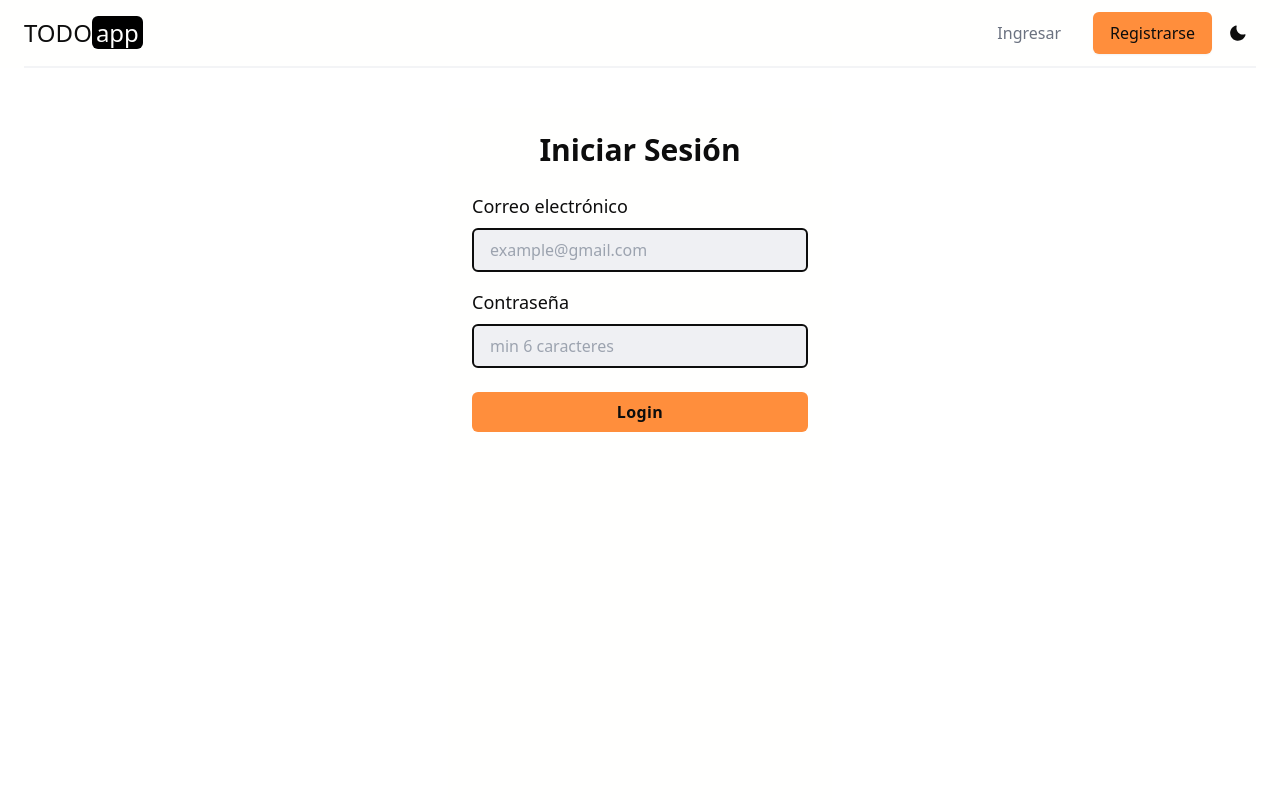
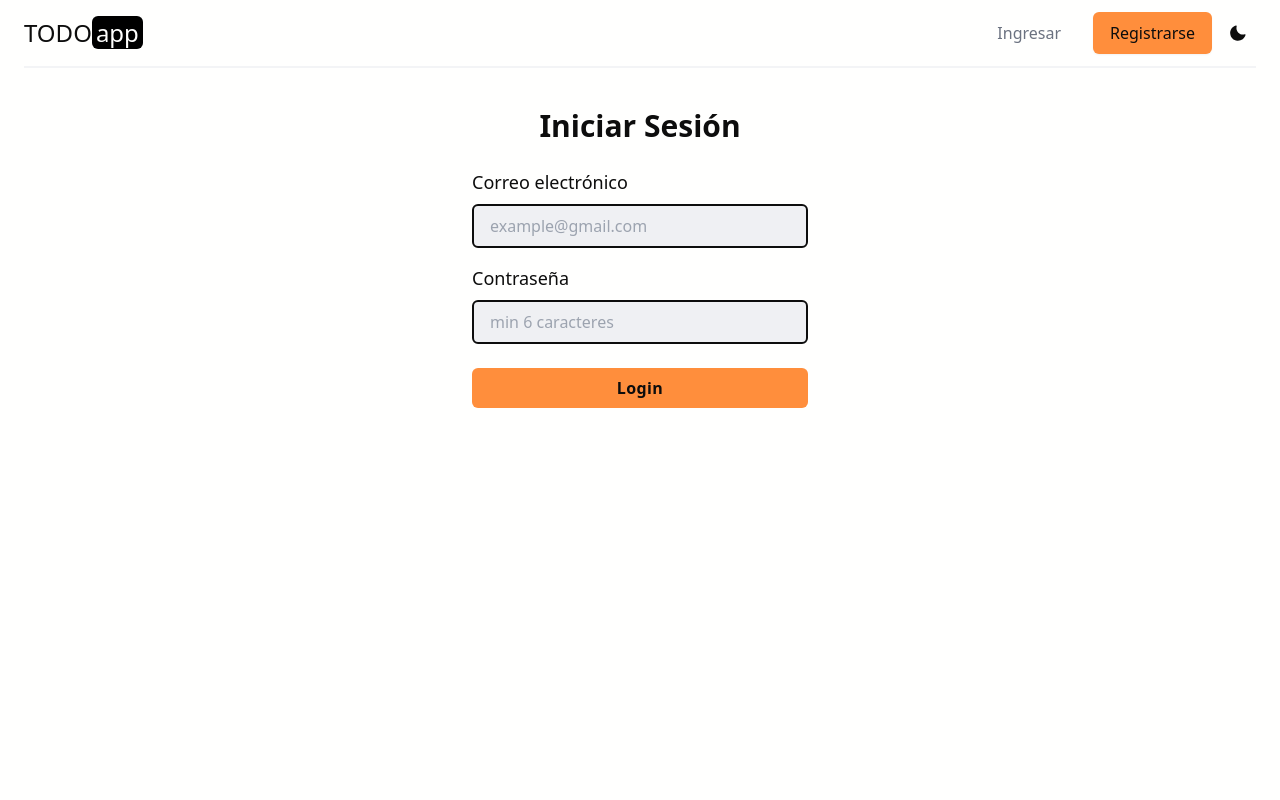
Before and after one commit to DiegoRodriguez-sc/todo_app-frontend, a React (Create React App) app: page /login in a window 1280 px wide. Shown: the top 800 px of the page. Built offline with nearby package versions, Linux system fonts and the light colour scheme; no server answers.

Commit message:
login dark theme config

```diff
--- a/src/components/animatedPage/AnimatePage.js
+++ b/src/components/animatedPage/AnimatePage.js
@@ -15,6 +15,7 @@ const AnimatePage = ({ children }) => {
       animate="animate"
       exit="exit"
       transition={{ duration: .5 }}
+      className="bg-[#fffffe] dark:bg-[#22242C] text-[#0d0d0d] dark:text-[#F0F1F7]"
     >
       {children}
     </motion.div>
--- a/src/components/auth/Login.js
+++ b/src/components/auth/Login.js
@@ -19,7 +19,7 @@ const Login = () => {
   const { loading } = useSelector((state) => state.auth);
   const dispatch = useDispatch();
   return (
-    <div className="w-full min-h-screen mt-10 max-w-sm p-6 m-auto text-[#0d0d0d] bg-[#fffffe] rounded-md">
+    <div className="w-full min-h-screen  pt-10 max-w-sm p-6 m-auto  rounded-md">
       <h1 className="text-3xl font-semibold text-center">Iniciar Sesión</h1>
       <Formik
         initialValues={{ email: "", password: "" }}
@@ -42,7 +42,7 @@ const Login = () => {
             <div>
               <label
                 htmlFor="username"
-                className="block text-lg text-[#0d0d0d] "
+                className="block text-lg text-[#0d0d0d] dark:text-[#F0F1F7] "
               >
                 Correo electrónico
               </label>
@@ -65,7 +65,7 @@ const Login = () => {
               <div className="flex items-center justify-between">
                 <label
                   htmlFor="password"
-                  className="block text-lg text-[#0d0d0d]"
+                  className="block text-lg text-[#0d0d0d] dark:text-[#F0F1F7]"
                 >
                   Contraseña
                 </label>
```
